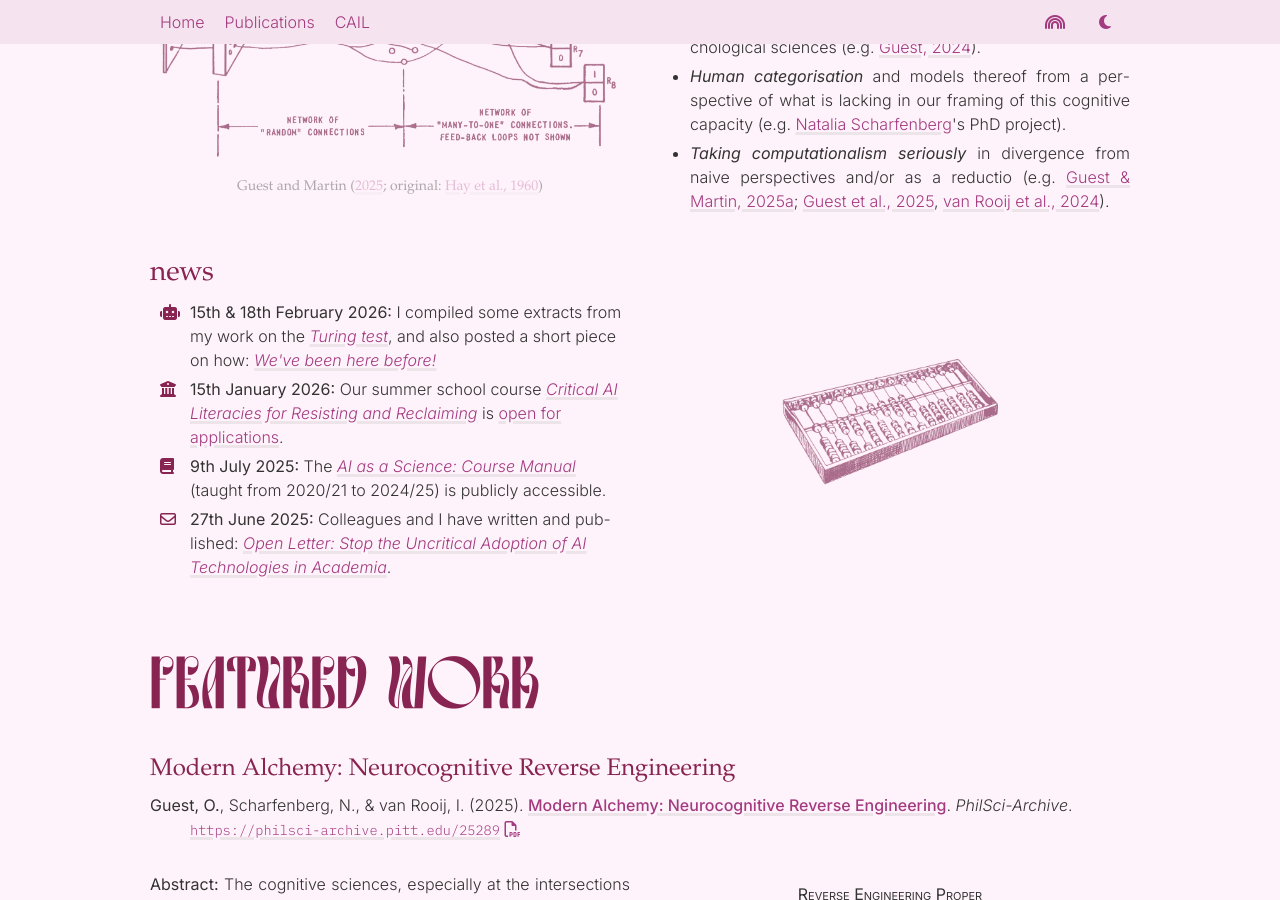
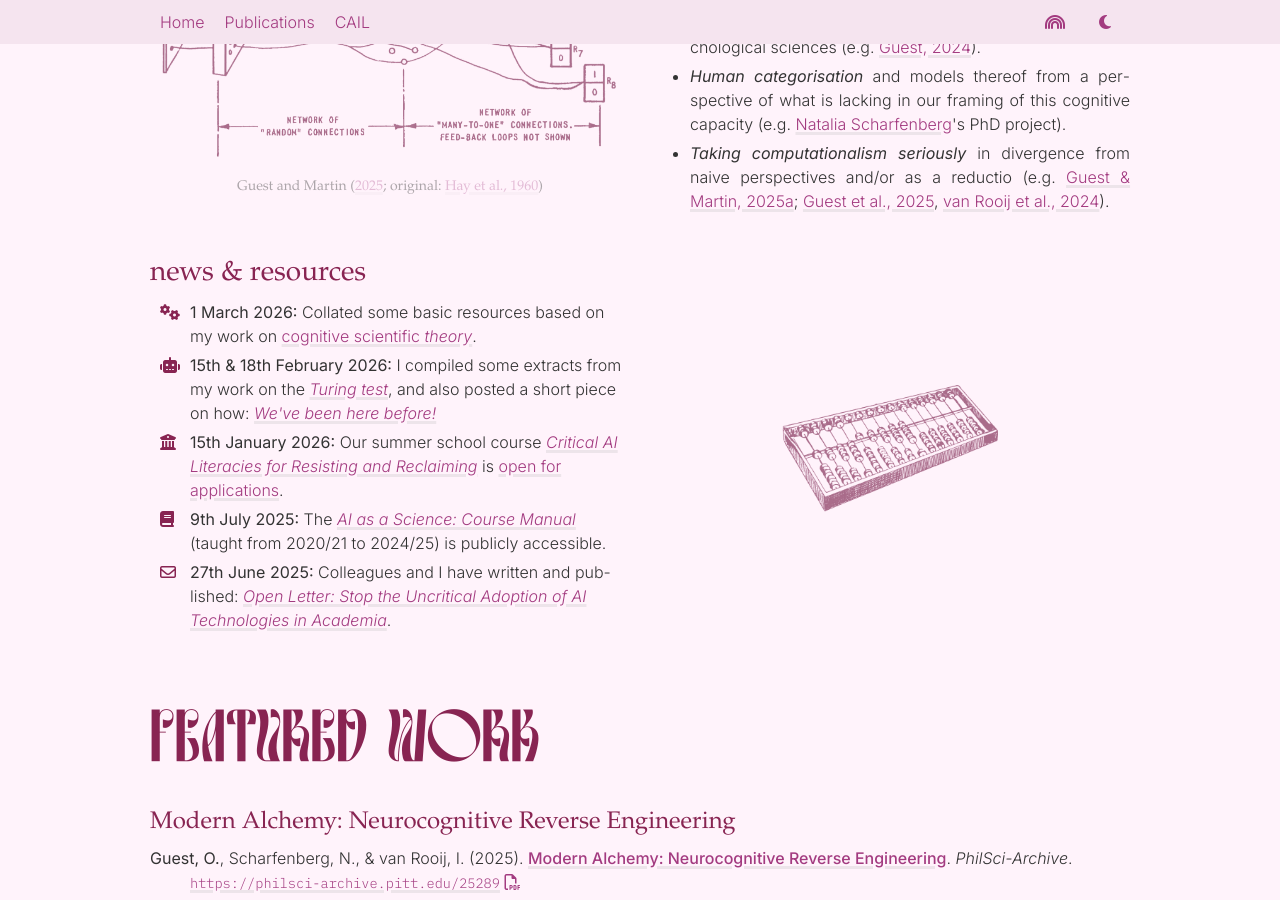
Before and after one commit to oliviaguest/oliviaguest.github.io, a Jekyll site: the page built from index.html, in a window 1280 px wide and 900 px high, scrolled down 1158 px. Built offline with Jekyll 4.4.1, drawn with Linux system fonts in a browser that asks for light colours; nearby versions of some CDN libraries; some web fonts are replaced; library files that are not in the unit come from our copies; a style sheet for code colours, icons or effects is not loaded.

Commit message:
tiny update

```diff
--- a/_includes/news.html
+++ b/_includes/news.html
@@ -1,5 +1,10 @@
-<h2 id="news"><a href="#news">news</a></h2>
+<h2 id="news"><a href="#news">news & resources</a></h2>
 <ul>
+    <li class="newsitem">
+    <span class="bullet"> <i class="fa-solid fa-gears"></i>
+    </span><b>1 March 2026:</b> Collated some basic resources based on my work on <a href="/theory">cognitive scientific <i>theory</i></a>.
+    </li>
+
     <li class="newsitem">
     <span class="bullet"> <i class="fa-solid fa-robot"></i>
     </span><b>15th & 18th February 2026:</b> I compiled some extracts from my work on the <a href="/turing"><i>Turing test</i></a>, and also posted a short piece on how: <a href="/before"><i>We've been here before!</i></a>
```
